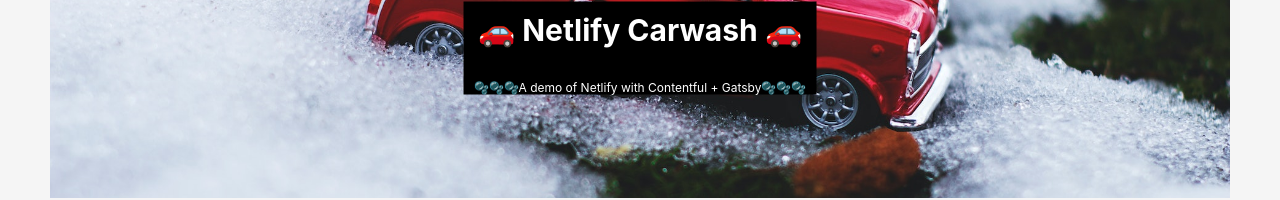
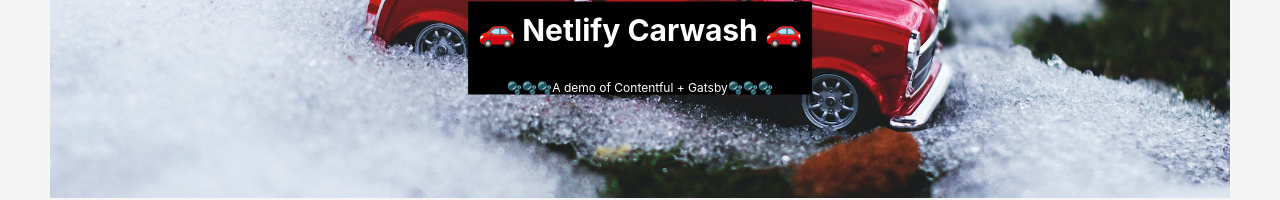
Before and after one commit to narbota/gatsby-carwash, a Gatsby site: page / in a window 1280 px wide. Shown: the part 186-386 px from the top of the page. Built offline with nearby package versions, Linux system fonts and the light colour scheme; Gatsby itself is replaced by a stand-in of ours.

Commit message:
Update Index.js

```diff
--- a/src/pages/index.js
+++ b/src/pages/index.js
@@ -46,7 +46,7 @@
       <div className="homepage-hero">
         <div class="homepage-hero-content">
           <h1> 🚗 Netlify Carwash 🚗</h1>
-          <span>🫧🫧🫧A demo of Netlify with Contentful + Gatsby🫧🫧🫧</span>
+          <span>🫧🫧🫧A demo of Contentful + Gatsby🫧🫧🫧</span>
         </div>
       </div>
 
```
